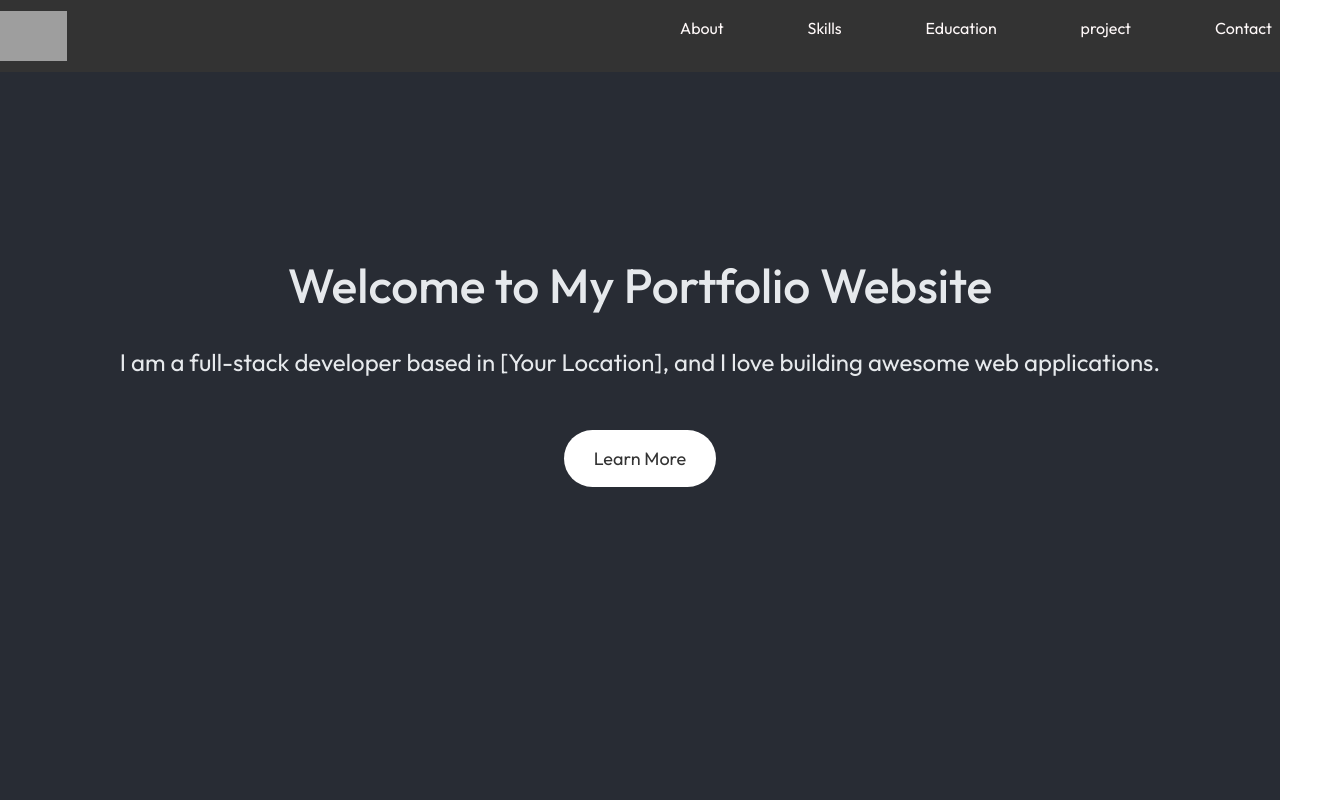
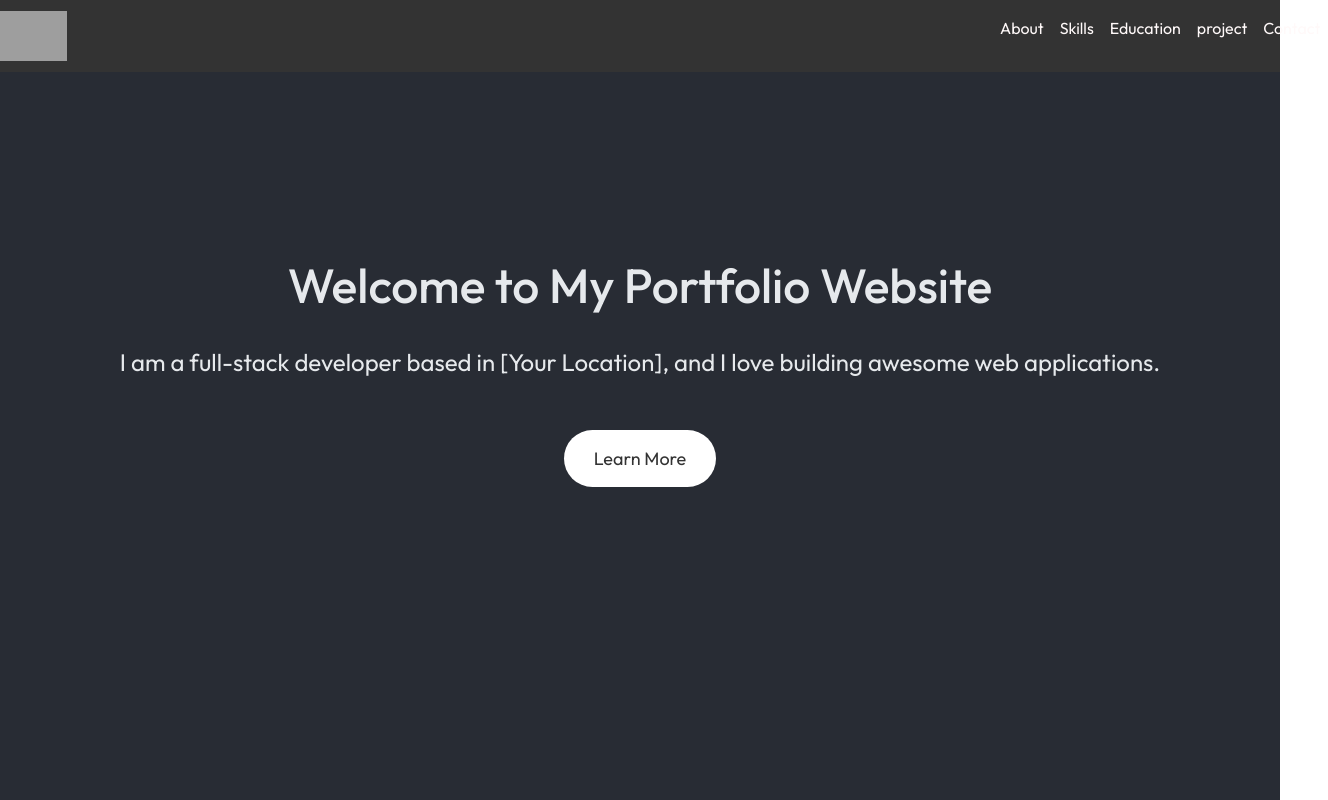
Before and after one commit to tusharsawant04/protfolio, a React (Create React App) app: page / in a window 1280 px wide. Shown: the top 800 px of the page, 1328 px wide, since content can reach past the window. Built offline with nearby package versions, Linux system fonts and the light colour scheme; grey boxes are pictures that could not be loaded.

Commit message:
commit message

```diff
--- a/package.json
+++ b/package.json
@@ -20,11 +20,14 @@
     "reactstrap": "^9.1.6",
     "web-vitals": "^2.1.4"
   },
+  "homepage": "https://tusharsawant04.github.io/protfolio",
   "scripts": {
     "start": "react-scripts start",
     "build": "react-scripts build",
     "test": "react-scripts test",
-    "eject": "react-scripts eject"
+    "eject": "react-scripts eject",
+    "predeploy": "npm run build",
+    "deploy": "gh-pages -d build"
   },
   "eslintConfig": {
     "extends": [
--- a/src/App.js
+++ b/src/App.js
@@ -15,7 +15,7 @@ function App() {
   return (
     <>
      <Router>
-
+      <Navbar/>
 
         <Routes>
         <Route path="/" element={<Home/>}/>
--- a/src/component/Navbar.js
+++ b/src/component/Navbar.js
@@ -1,11 +1,11 @@
 
-import React, { useState } from 'react';
+import React, { useState,useRef  } from 'react';
 import Nav from 'react-bootstrap/Nav';
 import  NavLink from 'react-bootstrap/NavLink';
 import './navbar.css';
 import {Link} from "react-router-dom";
 import { FaBars, FaTimes } from "react-icons/fa";
-
+import Home from '../pages/home';
 
 const Navbar = () => {
 
@@ -18,6 +18,16 @@ const Navbar = () => {
     setNavActive(false);
   };
 
+  const scrollToAbout = () => {
+    const homeRef = document.getElementById('home');
+    homeRef.scrollIntoView({ behavior: 'smooth' });
+  };
+
+  const handdleClick=()=>{
+    closeNavActive();
+    scrollToAbout();
+  }
+
     return  (
 
       <nav className="navbar">
@@ -27,27 +37,39 @@ const Navbar = () => {
         </Link>
       </div>
       <ul className={`nav-links ${navActive ? 'nav-active' : ''}`}>
-        <li className="nav-item">
-          <Link to="/about">About</Link>
+      <li>
+        <div className="burger" onClick={closeNavActive}>
+        <div className="line1"> </div>
+        <div className="line2"></div>
+        <div className="line3"></div>
+        </div>
         </li>
         <li className="nav-item">
-          <Link to="/skill">Skills</Link>
+          <Link to={{pathname: '/', hash: '#home'}} onClick={handdleClick}>About</Link>
         </li>
         <li className="nav-item">
-          <Link to="/education">Education</Link>
+          <Link to="/skill" onClick={closeNavActive}>Skills</Link>
         </li>
         <li className="nav-item">
-          <Link to="/project">project</Link>
+          <Link to="/education" onClick={closeNavActive}>Education</Link>
         </li>
         <li className="nav-item">
-          <Link to="/contact">Contact</Link>
+          <Link to="/project" onClick={closeNavActive}>project</Link>
         </li>
-      </ul>
+        <li className="nav-item">
+          <Link to="/contact" onClick={closeNavActive}>Contact</Link>
+        </li>
+
+
+
+        </ul>
       <div className="burger" onClick={toggleNavActive}>
         <div className="line1"> </div>
         <div className="line2"></div>
         <div className="line3"></div>
       </div>
+
+
     </nav>
     );
   };
--- a/src/component/navbar.css
+++ b/src/component/navbar.css
@@ -21,7 +21,7 @@
   display: flex;
   justify-content: space-between;
   align-items: center;
-  width: 50%;
+  width: 25%;
   transition: transform 0.5s ease-in-out;
 }
 
@@ -62,7 +62,7 @@
     top: 0;
     height: 100vh;
     width: 50%;
-    background-color: #fff;
+    background-color: #2c2b2b;
 
     display: flex;
     flex-direction: column;
--- a/src/pages/home.js
+++ b/src/pages/home.js
@@ -1,7 +1,7 @@
 
-import React from 'react';
+import React, { useRef }from 'react';
 import Navbar from '../component/Navbar';
-import ts from '../assests/ts.jpg';
+import ts from '../assests/tushar.jpg';
 import './home.css';
 import Heroimg from '../component/heroimg';
 import Contact from './contact';
@@ -11,17 +11,17 @@ import Skill from './skill';
 import Project from './project';
 
 const Home = () => {
-
+  const homeRef = useRef(null);
 return (
 
     <div className="front-page">
-       <Navbar/>
+
       <div className="hero-section">
         <h1>Welcome to My Portfolio Website</h1>
         <p>I am a full-stack developer based in [Your Location], and I love building awesome web applications.</p>
         <button>Learn More</button>
       </div>
-      <div className="about-section">
+      <div className="about-section" ref={homeRef}>
         <h2>About Me</h2>
         <div className="about-content">
           <div className="about-image">
--- a/src/pages/project.css
+++ b/src/pages/project.css
@@ -5,13 +5,14 @@
     flex-direction: column;
     flex-wrap: wrap;
     align-items: center;
-    margin-top: 50px;
+
+    background-color: #282c34;
 }
 .project-page {
 
     flex:1;
     justify-content: space-between;
-    width: 48%;
+    width: 75%;
     padding: 1rem;
     margin-bottom: 1rem;
     background-color: #f7f7f7;
--- a/src/pages/skill.css
+++ b/src/pages/skill.css
@@ -1,6 +1,7 @@
 .skill-details {
   text-align: center;
   margin-top: 50px;
+
 }
 
 .skill-bars {
@@ -12,7 +13,7 @@
 
 .skill-bar {
   width: 300px;
-  margin: 10px;
+  margin: 20px;
 }
 
 .skill-name {
```
Also changed, not shown: src/pages/projectPage.js (deleted, +0 -19 lines), 1 other file (tests, documents, lock files or other folders).
